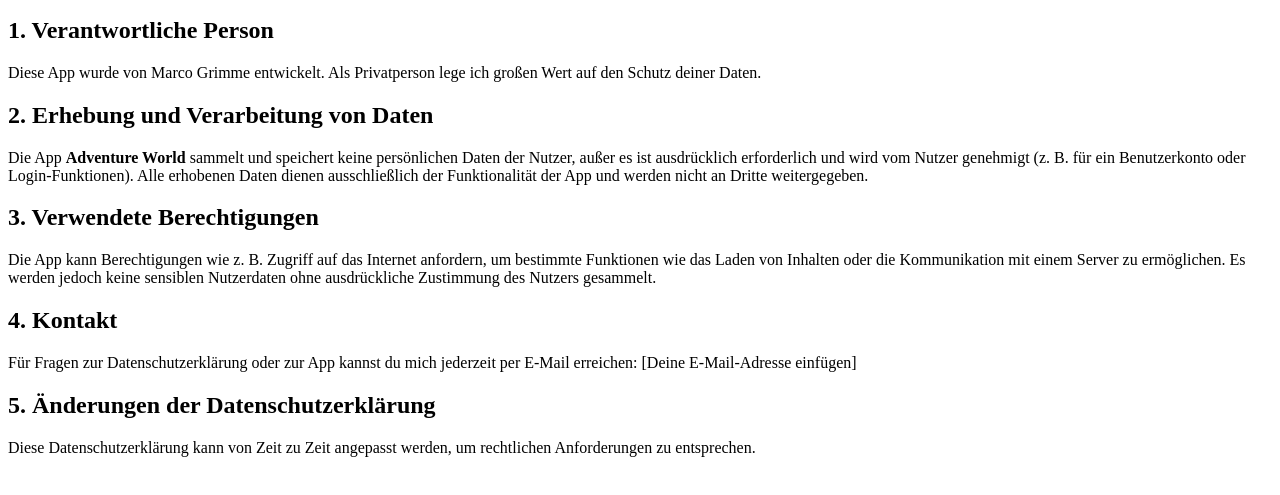
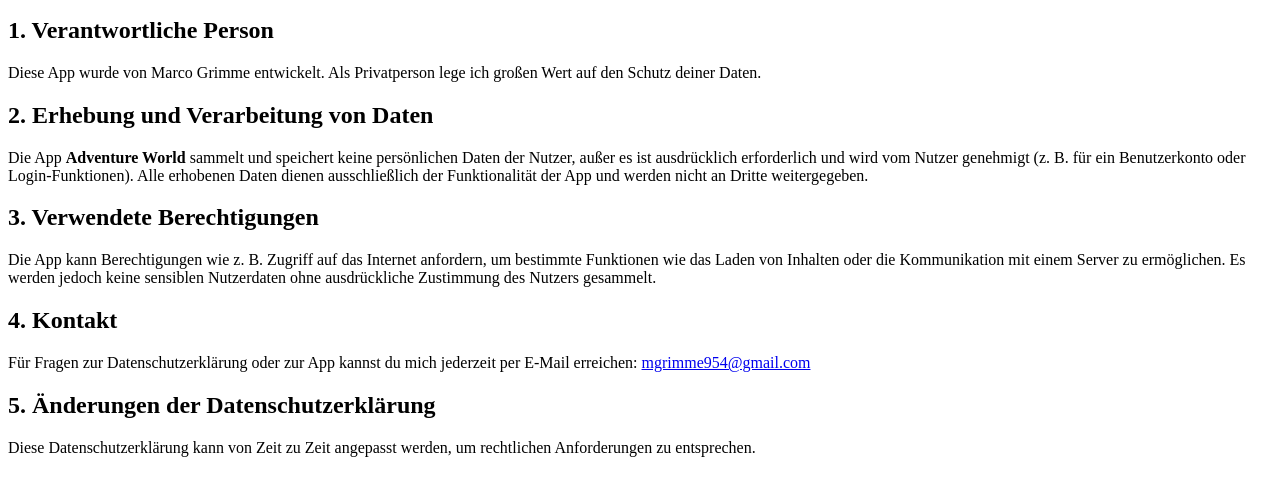
Before and after one commit to Marco-Syntax/adventure-world-privacy, a plain HTML site: page index.html in a window 1280 px wide. Shown: the part 101-596 px from the top of the page. Drawn offline with Linux system fonts and the light colour scheme.

Commit message:
E-Mail-Adresse in der Datenschutzerklärung hinzugefügt

```diff
--- a/index.html
+++ b/index.html
@@ -19,7 +19,7 @@
     <p>Die App kann Berechtigungen wie z. B. Zugriff auf das Internet anfordern, um bestimmte Funktionen wie das Laden von Inhalten oder die Kommunikation mit einem Server zu ermöglichen. Es werden jedoch keine sensiblen Nutzerdaten ohne ausdrückliche Zustimmung des Nutzers gesammelt.</p>
 
     <h2>4. Kontakt</h2>
-    <p>Für Fragen zur Datenschutzerklärung oder zur App kannst du mich jederzeit per E-Mail erreichen: [Deine E-Mail-Adresse einfügen]</p>
+    <p>Für Fragen zur Datenschutzerklärung oder zur App kannst du mich jederzeit per E-Mail erreichen: <a href="mailto:mgrimme954@gmail.com">mgrimme954@gmail.com</a></p>
 
     <h2>5. Änderungen der Datenschutzerklärung</h2>
     <p>Diese Datenschutzerklärung kann von Zeit zu Zeit angepasst werden, um rechtlichen Anforderungen zu entsprechen.</p>
```
